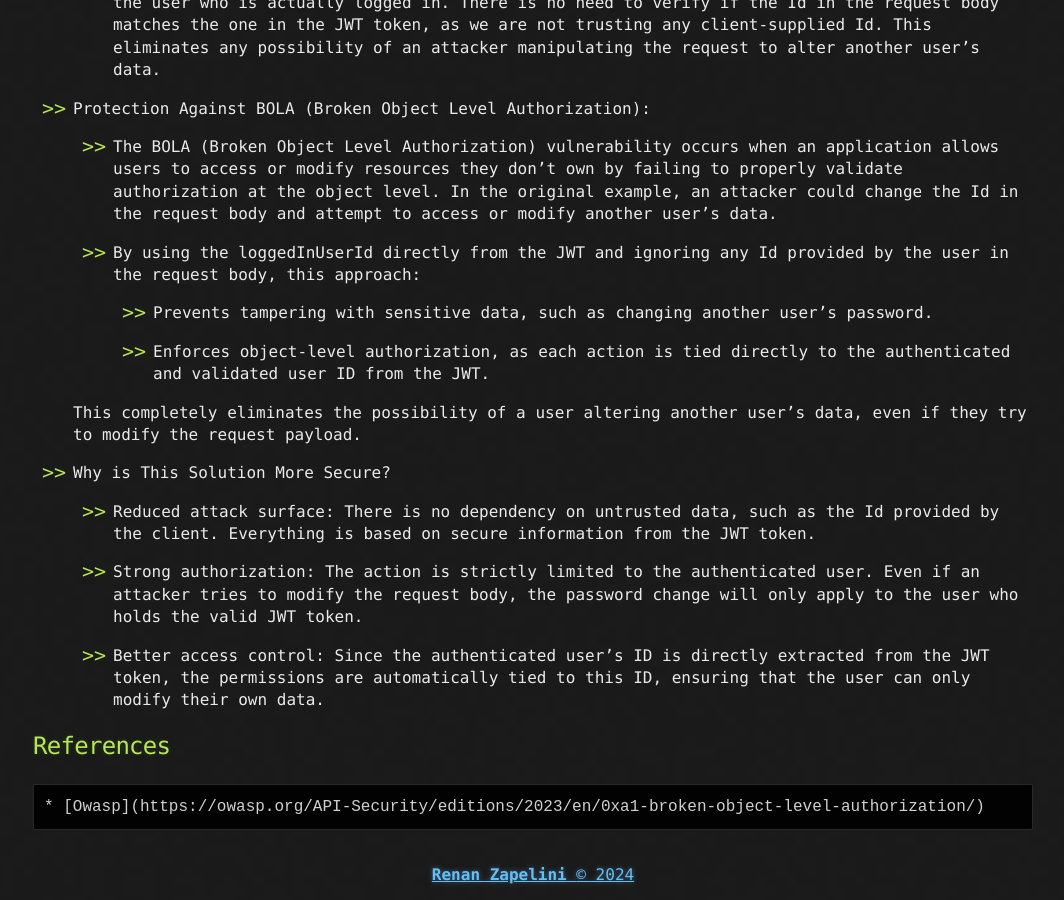
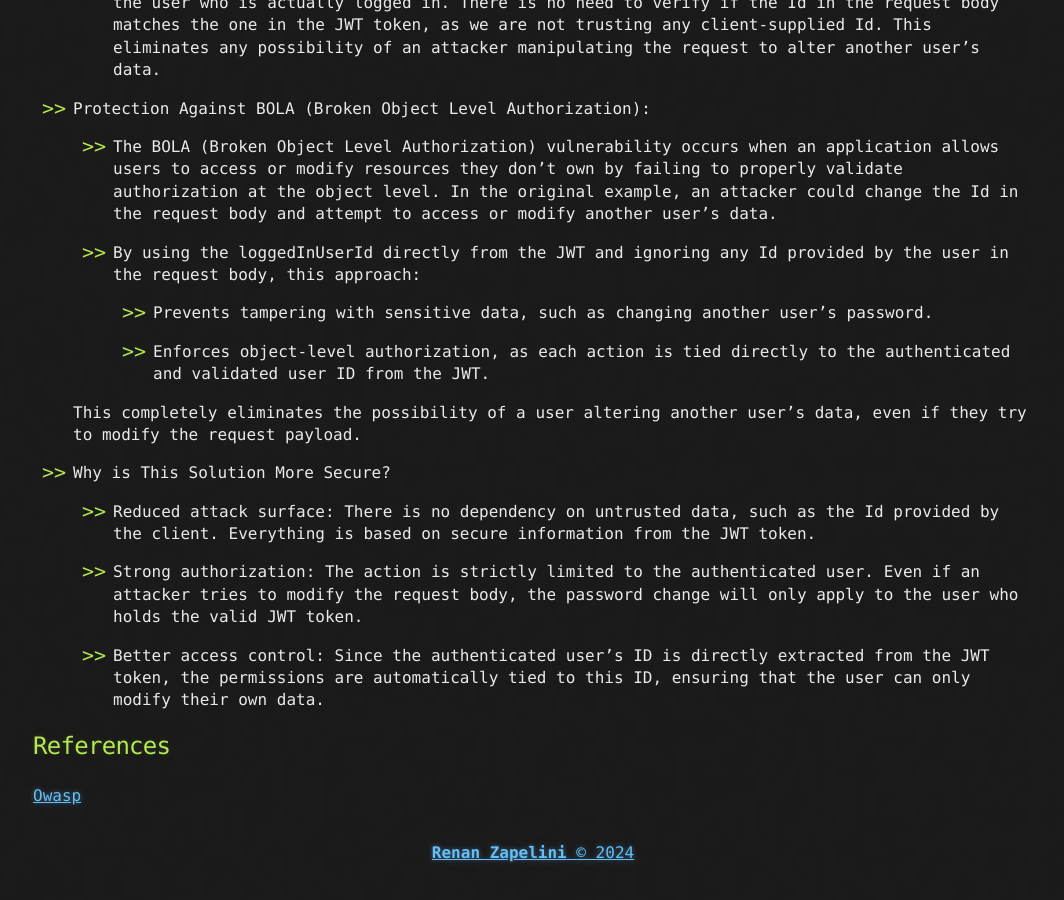
Before and after one commit to renansj/renansj.github.io, a Jekyll site: the page built from _posts/2024-09-18-BOLA.md, in a window 1280 px wide and 900 px high, scrolled down 4193 px. Shown: the whole window, without its empty margins (107-1171 px from the left). Built offline with Jekyll 4.4.1, drawn with Linux system fonts in a browser that asks for light colours; after the commit the page ends 5071 px from its top, so only the background shows below that.

Commit message:
Update 2024-09-18-BOLA.md

```diff
--- a/_posts/2024-09-18-BOLA.md
+++ b/_posts/2024-09-18-BOLA.md
@@ -184,5 +184,4 @@ Here's a detailed explanation of why this approach is more secure and ideal for
 
 
 ## References
-
-    * [Owasp](https://owasp.org/API-Security/editions/2023/en/0xa1-broken-object-level-authorization/)
+[Owasp](https://owasp.org/API-Security/editions/2023/en/0xa1-broken-object-level-authorization/)
```
